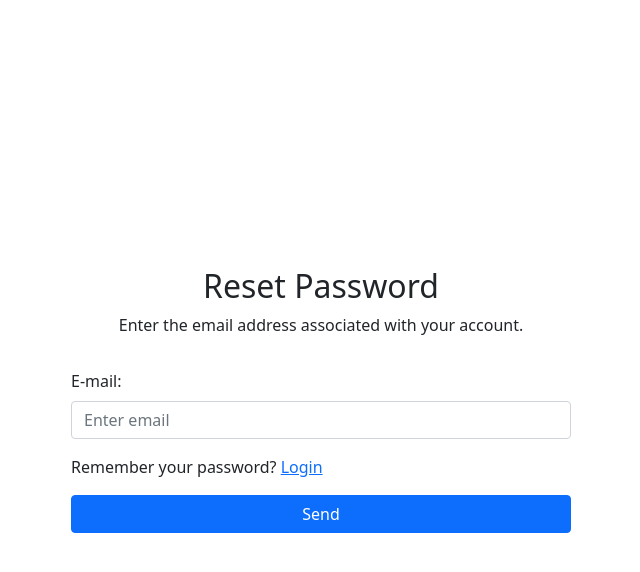
After one commit to deji12/Stuble, a Django app: page /forgot-password/ in a window 1280 px wide. The commit adds this page. Shown: the top 572 px of the page, without its empty margins (319-959 px from the left). Run offline with Django 5.2, Linux system fonts and the light colour scheme.

Commit message:
implemented password reset

```diff
--- a/core/models.py
+++ b/core/models.py
@@ -7,6 +7,7 @@ import uuid
 from django.core.mail import EmailMessage
 from django.conf import settings
 from django.urls import reverse
+from django.utils import timezone
 
 class CustomUserManager(BaseUserManager):
     def create_user(self, email, password=None, **extra_fields):
@@ -72,3 +73,7 @@ class PasswordResetCode(models.Model):
 
     def __str__(self):
         return f'Password reset for {self.user.username} at {self.created_when}'
+
+    def is_valid(self):
+        expiration_time = self.created_when + timezone.timedelta(minutes=10)
+        return timezone.now() < expiration_time
--- a/core/urls.py
+++ b/core/urls.py
@@ -1,7 +1,8 @@
 from django.urls import path
 from .views import (
     bible, get_chapter_passage,
-    home, register, login_user, logout_user
+    home, register, login_user, logout_user,
+    forgot_password, reset_password
 )
 
 urlpatterns = [
@@ -11,6 +12,8 @@ urlpatterns = [
     path('register/', register, name='register_user'),
     path('login/', login_user, name='login_user'),
     path('logout/', logout_user, name='logout_user'),
+    path('forgot-password/', forgot_password, name='forgot_password'),
+    path('reset-password/<str:reset_id>/', reset_password, name='reset_user_password'),
 
     path('bible/', bible, name='bible'),
     path("api/bible/passage/", get_chapter_passage, name="get_chapter_passage"),
--- a/core/views.py
+++ b/core/views.py
@@ -7,9 +7,10 @@ from django.views.decorators.http import require_GET
 from django.conf import settings
 from django.contrib.auth import authenticate, login, logout
 from django.contrib.auth.decorators import login_required
-from .models import User
+from .models import User, PasswordResetCode
 from django.contrib import messages
 from .utils import is_valid_email
+from django.urls import reverse
 
 API_BIBLE_BASE_URL = "https://rest.api.bible/v1"
 
@@ -137,3 +138,78 @@ def login_user(request):
 def logout_user(request):
     logout(request)
     return redirect('login_user')
+
+def forgot_password(request):
+
+    if request.method == 'POST':
+        email = request.POST.get('email')
+
+        if not email or not is_valid_email(email):
+            messages.error(request, 'Invalid email provided')
+            return redirect('register_new_user')
+
+        if not User.objects.filter(email=email).exists():
+            messages.error(request, 'No user with that email exists')
+            return redirect('forgot_password')
+
+        user = User.objects.get(email=email)
+
+        # delete old codes
+        PasswordResetCode.objects.filter(user=user).delete()
+
+        code = PasswordResetCode(user=user)
+        code.save()
+
+        user.send_password_reset_email(request, code.reset_id)
+
+        return redirect(f"{reverse('forgot_password')}?password_reset_sent=True?email={email}")
+
+    return render(request, 'auth/forgot_password.html')
+
+def reset_password(request, reset_id):
+
+    try:
+        password_reset_code = PasswordResetCode.objects.get(reset_id=reset_id)
+
+    except PasswordResetCode.DoesNotExist:
+        messages.error(request, 'Invalid reset ID')
+        return redirect('forgot_password')
+
+    if request.method == "POST":
+
+        # grab form data
+        password = request.POST.get('password')
+        confirm_password = request.POST.get('confirm_password')
+
+        passwords_have_error = False
+
+        # validate form data
+        if password != confirm_password:
+            passwords_have_error = True
+            messages.error(request, 'Passwords do not match')
+
+        if len(password) < 5:
+            passwords_have_error = True
+            messages.error(request, 'Password must be at least 5 characters long')
+
+        # check if link has expired
+        if not password_reset_code.is_valid():
+            passwords_have_error = True
+            messages.error(request, 'The reset link has expired.')
+
+            password_reset_code.delete()
+
+        # reset user password if no issues were found
+        if not passwords_have_error:
+            user = password_reset_code.user
+            user.set_password(password)
+            user.save()
+
+            password_reset_code.delete()
+
+            messages.success(request, 'Password reset successfully. Please proceed to login')
+            return redirect('login_user')
+
+        return redirect('reset_user_password', reset_id=reset_id)
+
+    return render(request, 'auth/reset_password.html')
--- /dev/null
+++ b/templates/auth/forgot_password.html
@@ -0,0 +1,26 @@
+{% extends "auth/base.html" %}
+
+{% block content %}
+
+{% if request.GET.password_reset_sent and request.GET.password_reset_sent == 'True' %}
+        <p class="h2">Password Reset Sent</p>
+        <p>A password reset link has been sent to your email address and is valid for only 10 minutes.</p>
+        <p>If you don’t find the email in your inbox, check your spam folder.</p>
+        <p>Didn't receive email? <a href="{% url 'forgot_password' %}?email={{request.GET.email|default:""}}">Try again</a></p>
+{% else %}
+    <p class="h2">Reset Password</p>
+    <p>Enter the email address associated with your account.</p>
+    <div class="form-container">
+    <form method="POST">
+        {% csrf_token %}
+        <div class="mb-3 mt-3">
+        <label for="email" class="form-label">E-mail:</label>
+        <input type="email" class="form-control" id="email" value="{{request.GET.email}}" placeholder="Enter email" name="email" required>
+        </div>
+        <p>Remember your password? <a href="{% url 'login_user' %}">Login</a></p>
+        <button type="submit" class="btn btn-primary w-100">Send</button>
+    </form>
+    </div>
+{% endif %}
+
+{% endblock content %}
--- a/templates/auth/login.html
+++ b/templates/auth/login.html
@@ -15,7 +15,7 @@
             <input type="password" class="form-control" id="pwd" placeholder="Enter password" name="password" required>
         </div>
         <p>Don't have an account? <a href="{% url 'register_user' %}">Register</a></p>
-        <p>Forgot your passsword? <a href="#"> Reset</a></p>
+        <p>Forgot your passsword? <a href="{% url 'forgot_password' %}"> Reset</a></p>
         <button type="submit" class="btn btn-primary w-100">Login</button>
     </form>
 </div>
```
Also changed, not shown: templates/auth/reset_password.html (added, +27 -0 lines).
